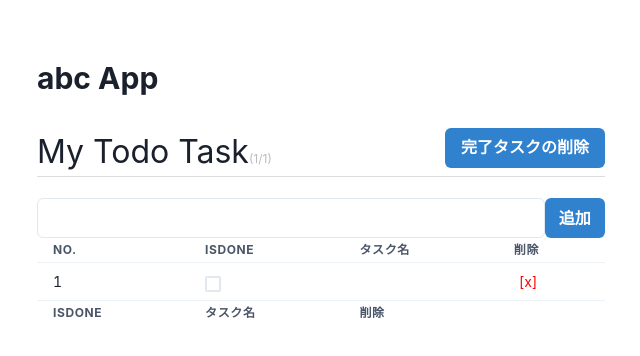
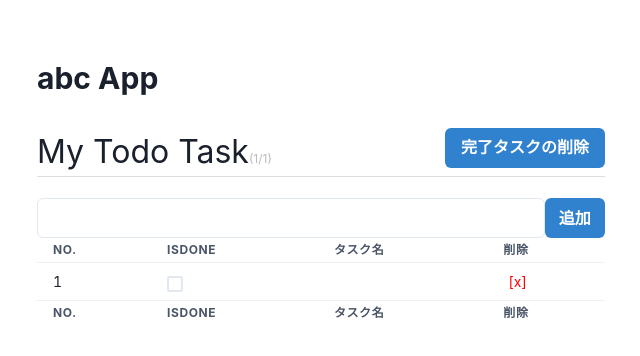
Before and after one commit to masatomix/hello-react, a React (Vite) app: page / in a window 1280 px wide. Both pictures are taken after a click on the button "追加". Shown: the top 356 px of the page, without its empty margins (319-959 px from the left). Built offline with nearby package versions, Linux system fonts and the light colour scheme.

Commit message:
多少のリファクタリング

```diff
--- a/src/components/molecules/DeleteEndTaskButton.tsx
+++ b/src/components/molecules/DeleteEndTaskButton.tsx
@@ -5,9 +5,13 @@ import type { Todo } from 'data';
 
 type Props = {
     setTodos: Dispatch<SetStateAction<Todo[]>>
+    colorScheme?: string
+    className?: string
 };
 
-const DeleteEndTaskButton: FC<Props> = ({ setTodos }) => {
+// const defClassName = css``
+
+const DeleteEndTaskButton: FC<Props> = ({ setTodos, colorScheme = 'blue', className }) => {
 
     const deleteEndTask = () => {
         setTodos(todos => {
@@ -18,7 +22,7 @@ const DeleteEndTaskButton: FC<Props> = ({ setTodos }) => {
         })
     }
 
-    return <Button colorScheme='blue' className={css`float: right;`} onClick={() => deleteEndTask()}>完了タスクの削除</Button>
+    return <Button colorScheme={colorScheme} className={className} onClick={() => deleteEndTask()}>完了タスクの削除</Button>
 
 }
 
--- /dev/null
+++ b/src/components/molecules/TaskTable.tsx
@@ -0,0 +1,55 @@
+import { Dispatch, FC, SetStateAction } from 'react';
+import { Table, TableContainer, Tbody, Td, Tfoot, Th, Thead, Tr } from '@chakra-ui/react';
+import { css } from '@emotion/css';
+import type { Todo } from 'data';
+import IsDoneCheckBox from 'components/molecules/IsDoneCheckBox';
+import RemoveTaskButton from 'components/molecules/RemoveTaskButton';
+
+const isDoneStyle = css`
+text-decoration: line-through;
+color:#bbb
+`
+const doneStyle = (isDone: boolean) => isDone ? isDoneStyle : css``
+
+type Props = {
+  todos: Todo[],
+  setTodos: Dispatch<SetStateAction<Todo[]>>
+};
+
+const TaskTable: FC<Props> = ({ todos, setTodos }) => {
+  const tmp = todos.map((todo, index) => (
+    <Tr key={todo.key}>
+      <Td>{index + 1}</Td>
+      <Td><IsDoneCheckBox setTodos={setTodos} target={todo} /></Td>
+      <Td><span className={doneStyle(todo.isDone)}>{todo.name}</span></Td>
+      <Td><RemoveTaskButton setTodos={setTodos} target={todo} /></Td>
+    </Tr>
+  ))
+
+  return (
+    <TableContainer>
+      <Table size='sm'>
+        <Thead>
+          <Tr>
+            <Th>No.</Th>
+            <Th>isDone</Th>
+            <Th>タスク名</Th>
+            <Th>削除</Th>
+          </Tr>
+        </Thead>
+        <Tbody>
+          {tmp}
+        </Tbody>
+        <Tfoot>
+          <Tr>
+            <Th>No.</Th>
+            <Th>isDone</Th>
+            <Th>タスク名</Th>
+            <Th>削除</Th>
+          </Tr>
+        </Tfoot>
+      </Table>
+    </TableContainer>)
+}
+
+export default TaskTable;
--- a/src/components/templates/Home.tsx
+++ b/src/components/templates/Home.tsx
@@ -1,12 +1,11 @@
 import { FC, useState } from 'react';
-import { Box, Container, Heading, Table, TableContainer, Tbody, Td, Tfoot, Th, Thead, Tr } from '@chakra-ui/react';
+import { Box, Container, Heading } from '@chakra-ui/react';
 import { css } from '@emotion/css';
 import type { Todo } from 'data';
 import AddTaskButton from 'components/molecules/AddTaskButton';
 import DeleteEndTaskButton from 'components/molecules/DeleteEndTaskButton';
 import InputTaskName from 'components/molecules/InputTaskName';
-import IsDoneCheckBox from 'components/molecules/IsDoneCheckBox';
-import RemoveTaskButton from 'components/molecules/RemoveTaskButton';
+import TaskTable from 'components/molecules/TaskTable';
 
 type Props = { pageTitle: string };
 
@@ -14,16 +13,10 @@ const infoStyle = css`
 color: #bbb;
 font-size: 12px;
 `
-const isDoneStyle = css`
-text-decoration: line-through;
-color:#bbb
-`
-const doneStyle = (isDone: boolean) => isDone ? isDoneStyle : css``
 
 const h1Style = css`border-bottom: 1px solid #ddd;`
-const ulStyle = css`list-style: none;`
-const liStyle = css``
-
+// const ulStyle = css`list-style: none;`
+// const liStyle = css``
 
 //   const getTextareaStyle = (isValid: boolean) => css`
 //   border: solid 1px ${isValid ? "green" : "red"};
@@ -44,53 +37,21 @@ const Home: FC<Props> = ({ pageTitle }) => {
   //   </li>
   // ))
 
-  const tmp = todos.map((todo, index) => (
-    <Tr key={todo.key}>
-      <Td>{index + 1}</Td>
-      <Td><IsDoneCheckBox setTodos={setTodos} target={todo} /></Td>
-      <Td><span className={doneStyle(todo.isDone)}>{todo.name}</span></Td>
-      <Td><RemoveTaskButton setTodos={setTodos} target={todo} /></Td>
-    </Tr>
-  ))
-
-  const contents = (
-    <TableContainer>
-      <Table size='sm'>
-        <Thead>
-          <Tr>
-            <Th>No.</Th>
-            <Th>isDone</Th>
-            <Th>タスク名</Th>
-            <Th>削除</Th>
-          </Tr>
-        </Thead>
-        <Tbody>
-          {tmp}
-        </Tbody>
-        <Tfoot>
-          <Tr>
-            <Th>isDone</Th>
-            <Th>タスク名</Th>
-            <Th>削除</Th>
-          </Tr>
-        </Tfoot>
-      </Table>
-    </TableContainer>)
-
-
   return (
     <Container py="3" maxW="600px">
       <Heading size="lg" as="h1" my={8}>
         {pageTitle}
       </Heading>
       <h1 className={h1Style}>My Todo Task<span className={infoStyle}>({remaining.length}/{todos.length})</span>
-        <DeleteEndTaskButton setTodos={setTodos} />
+        <DeleteEndTaskButton className={css`float: right;`} setTodos={setTodos} />
       </h1>
       <Box display='flex' mt='2' alignItems='center'>
         <InputTaskName formData={formData} setFormData={setFormData} />
         <AddTaskButton formData={formData} setFormData={setFormData} setTodos={setTodos} />
       </Box>
-      {tmp.length ? contents : <div>Todo なし</div>}
+      {todos.length ?
+        <TaskTable todos={todos} setTodos={setTodos} /> :
+        <div>Todo なし</div>}
     </Container>
   );
 };
```
